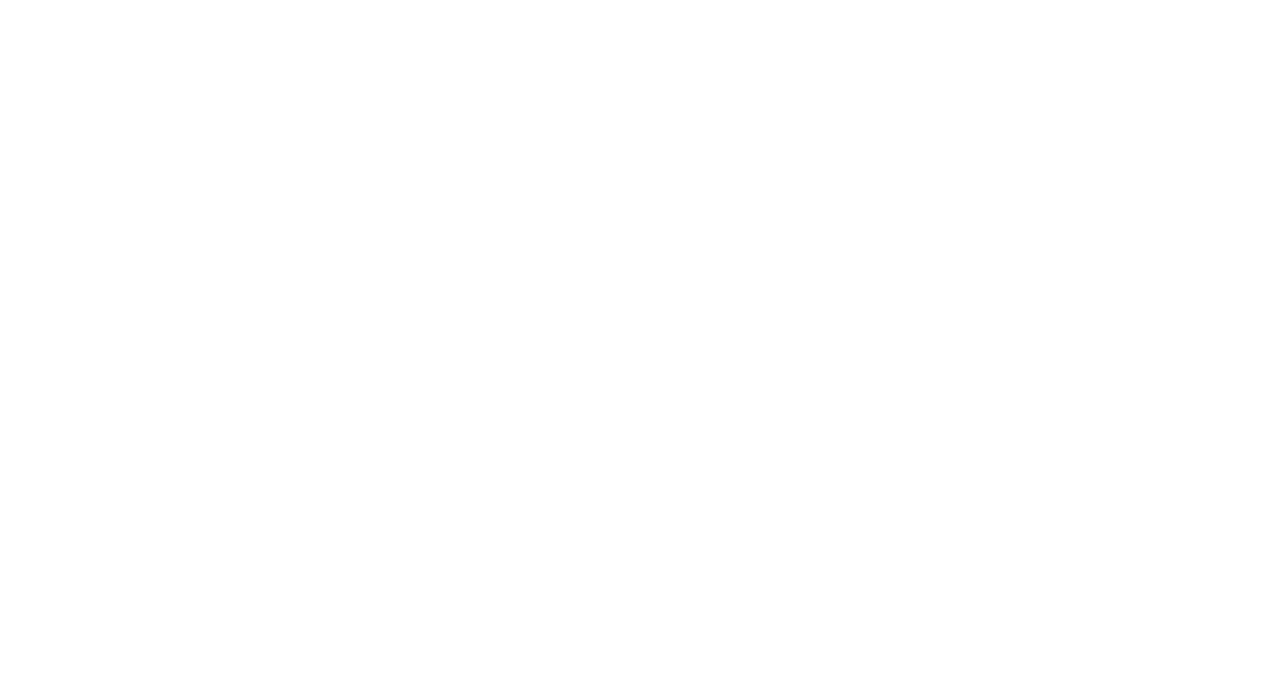
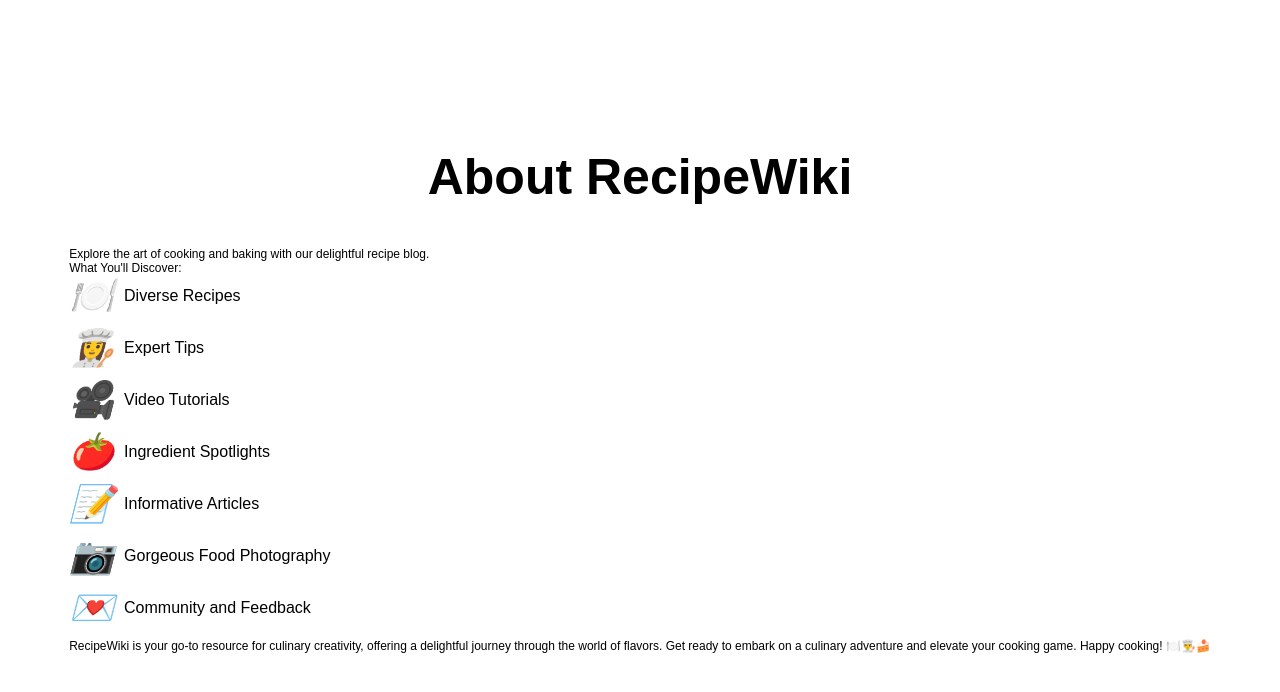
Before and after one commit to SeenLex/RecipeWiki-v1.0, a React (Create React App) app in the folder RecipeWiki/recipe-wiki/: page /about in a window 1280 px wide. Shown: the top 692 px of the page. Built offline with nearby package versions, Linux system fonts and the light colour scheme.

Commit message:
About section

```diff
--- a/RecipeWiki/recipe-wiki/src/components/about/About.css
+++ b/RecipeWiki/recipe-wiki/src/components/about/About.css
@@ -0,0 +1,87 @@
+/* Styles for the About Section */
+.about-section {
+    display: flex; /* Use flexbox to create a horizontal layout */
+    flex-direction: column; /* Stack elements vertically */
+    align-items: flex-start; /* Align content to the left side */
+    font-family: Arial, sans-serif;
+    background-color: #f8f8f8;
+    padding: 20px;
+  }
+
+  /* Styles for Headline */
+  .headline {
+    font-size: 24px;
+    font-weight: bold;
+    margin-bottom: 20px;
+  }
+
+  /* Styles for Subheadline */
+  .subheadline {
+    font-size: 18px;
+    margin-bottom: 30px;
+  }
+
+  /* Styles for Feature List */
+  .feature-list {
+    list-style: none;
+    margin: 0;
+    padding: 0;
+  }
+
+  /* Styles for Feature List Items */
+  .feature-item {
+    margin-bottom: 10px;
+    display: flex; /* Use flexbox to create a horizontal layout for feature items */
+    align-items: center; /* Center items horizontally */
+  }
+
+  /* Styles for Icons */
+  .feature-icon {
+    font-size: 36px;
+    color: #e74c3c;
+    margin-right: 10px;
+  }
+
+  /* Styles for Text Content */
+  .feature-text {
+    font-size: 16px;
+    line-height: 1.4;
+  }
+
+  /* Styles for the Community Section */
+  .community-section {
+    text-align: center;
+    background-color: #fff;
+    padding: 20px;
+  }
+
+  /* Styles for Community Headline */
+  .community-headline {
+    font-size: 24px;
+    font-weight: bold;
+    margin-bottom: 20px;
+  }
+
+  /* Styles for Community Text */
+  .community-text {
+    font-size: 16px;
+    line-height: 1.4;
+  }
+
+  /* Styles for Community Image */
+  .community-image {
+    max-width: 100%;
+    height: auto;
+    margin-top: 20px;
+  }
+
+  /* General Link Styles */
+  a {
+    text-decoration: none;
+    color: #3498db;
+    transition: color 0.2s;
+  }
+
+  a:hover {
+    color: #e74c3c;
+  }
--- a/RecipeWiki/recipe-wiki/src/components/about/about.js
+++ b/RecipeWiki/recipe-wiki/src/components/about/about.js
@@ -1,8 +1,50 @@
-import React from 'react'
-import "./About.css"
+import React from 'react';
+import './About.css';
 
 export const About = () => {
   return (
-    <div></div>
-  )
-}
+    <div id="about-section">
+      <h1 id="headline">
+        About <b id="recipe-wiki-header">RecipeWiki</b>
+      </h1>
+      <p id="subheadline">
+        Explore the art of cooking and baking with our delightful recipe blog.
+      </p>
+      <p>What You'll Discover:</p>
+      <div className="feature-list">
+        <div className="feature-item">
+          <i className="feature-icon">🍽️</i>
+          <span className="feature-text">Diverse Recipes</span>
+        </div>
+        <div className="feature-item">
+          <i className="feature-icon">👩‍🍳</i>
+          <span className="feature-text">Expert Tips</span>
+        </div>
+        <div className="feature-item">
+          <i className="feature-icon">🎥</i>
+          <span className="feature-text">Video Tutorials</span>
+        </div>
+        <div className="feature-item">
+          <i className="feature-icon">🍅</i>
+          <span className="feature-text">Ingredient Spotlights</span>
+        </div>
+        <div className="feature-item">
+          <i className="feature-icon">📝</i>
+          <span className="feature-text">Informative Articles</span>
+        </div>
+        <div className="feature-item">
+          <i className="feature-icon">📷</i>
+          <span className="feature-text">Gorgeous Food Photography</span>
+        </div>
+        <div className="feature-item">
+          <i className="feature-icon">💌</i>
+          <span className="feature-text">Community and Feedback</span>
+        </div>
+      </div>
+      <p>
+        RecipeWiki is your go-to resource for culinary creativity, offering a delightful journey through the world of flavors.
+        Get ready to embark on a culinary adventure and elevate your cooking game. Happy cooking! 🍽️👨‍🍳🍰
+      </p>
+    </div>
+  );
+};
--- a/RecipeWiki/recipe-wiki/src/components/cards/Cards.css
+++ b/RecipeWiki/recipe-wiki/src/components/cards/Cards.css
@@ -45,7 +45,7 @@
 .cards {
   display: flex;
   flex-wrap: wrap;
-  justify-content: space-between;
+  justify-content:space-between;
   align-items: flex-start;
   margin-left: 20rem;
   max-height: 50vh;
@@ -72,6 +72,11 @@
   align-items: center;
   flex-direction: column;
   justify-content: space-between;
+}
+
+.card-text {
+  max-height: 100px; /* Adjust the value to your preference */
+  overflow: auto;
 }
 
 .card:hover {
--- a/RecipeWiki/recipe-wiki/src/components/cards/Cards.js
+++ b/RecipeWiki/recipe-wiki/src/components/cards/Cards.js
@@ -5,7 +5,7 @@
   const [cards] = useState([
     {
       title: "card1",
-      test: "lorerbniueasbndaosikmnofnwerionf",
+      test: "lorerbniueasbndaosikmnofnwerasdasdasdsadsadsadasdsadasdsadsadasdasdadsadasdaionf",
     },
     {
       title: "card1",
@@ -65,7 +65,7 @@
     },
     {
       title: "card6",
-      test: "lorerbniueasbndaosikmnofnwerionf",
+      test: "lorerbniueasbndaosikmnofnweri",
     },
   ]);
   return (
@@ -77,7 +77,7 @@
             {cards.map((card, i) => (
               <div key={i} className="card">
                 <h3>{card.title}</h3>
-            <p>{card.test}</p>
+                <p className="card-text">{card.test}</p>
                 <button className="button">Explore</button>
               </div>
             ))}
--- a/RecipeWiki/recipe-wiki/src/components/sidebar/Sidebar.css
+++ b/RecipeWiki/recipe-wiki/src/components/sidebar/Sidebar.css
@@ -35,13 +35,19 @@
 }
 
 .meals button {
-  border: none;
+  border: 1px solid transparent;
   background: none;
   cursor: pointer;
-  padding: 0;
+  padding: 10px;
   margin: 0;
-  width: 100%;
+  width: 120px;
   text-align: left;
   font-size: 20px;
+  border-radius: 20px;
+}
 
+.meals button:hover {
+  background-color: #d1ef8e;
+  text-decoration: underline;
+  border: 2px solid #000;
 }
```
Lines whose indentation alone changed are shown as unchanged.
